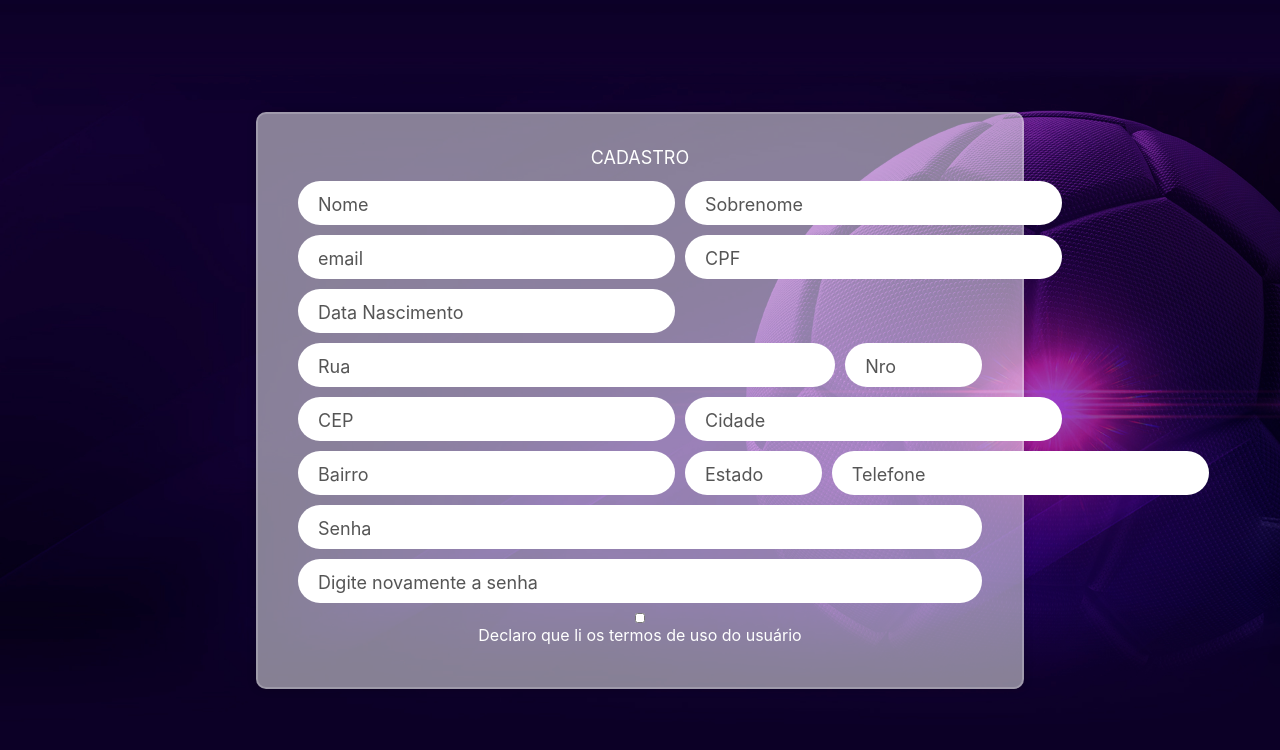
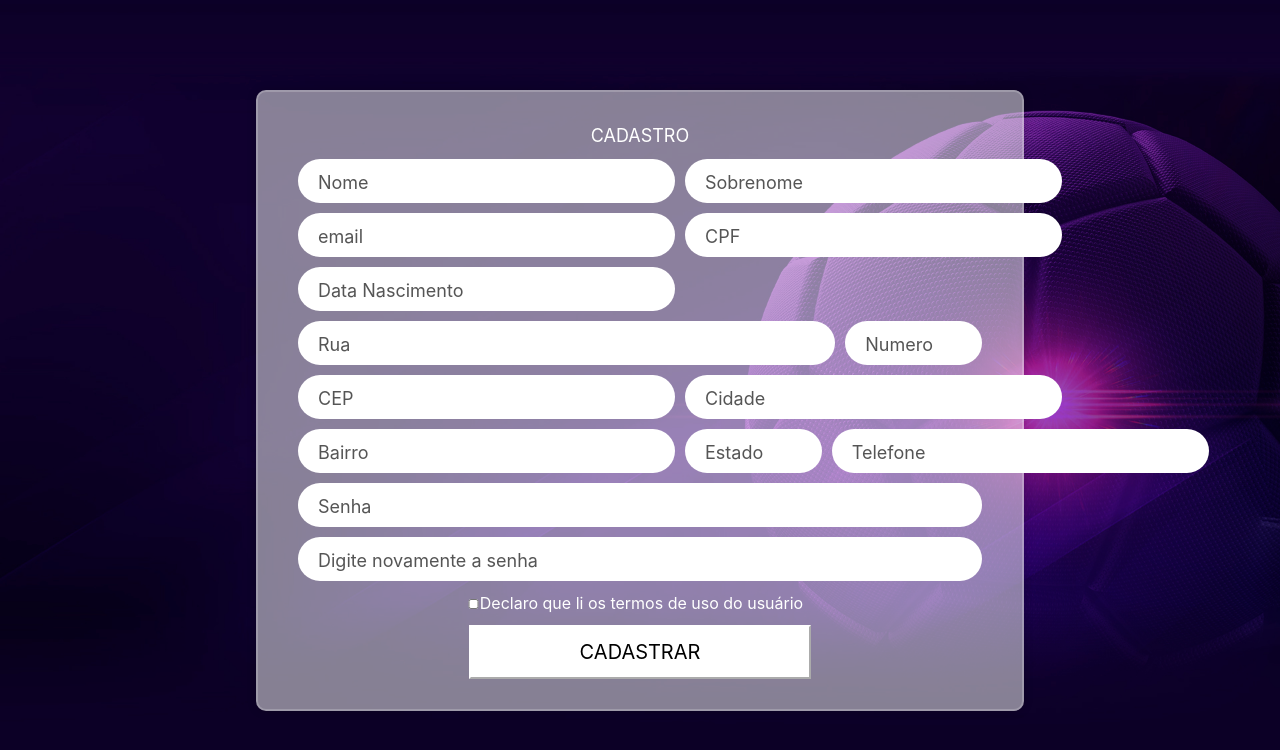
Before and after one commit to aligadigital/olheirodigital, a React (Create React App) app: page /player/register in a window 1280 px wide. Shown: the top 750 px of the page. Built offline with nearby package versions, Linux system fonts and the light colour scheme; the HTML template or start-up script is replaced by a standard one.

Commit message:
change form

```diff
--- a/package.json
+++ b/package.json
@@ -23,6 +23,8 @@
     "react-dom": "^18.3.1",
 
     "react-icons": "^5.2.1",
+
+    "react-input-mask": "^2.0.4",
 
     "react-router": "^6.23.0",
 
--- a/src/Components/LoginForm/LoginForm.css
+++ b/src/Components/LoginForm/LoginForm.css
@@ -160,6 +160,7 @@
     cursor: pointer;
 }
 
+
 /* Media query for screens smaller than 620px */
 @media (max-width: 620px) {
     .wrapper {
--- a/src/Components/Player/Register/Register.css
+++ b/src/Components/Player/Register/Register.css
@@ -55,15 +55,44 @@
     font-size: 20px;
     padding: 20px 40px 20px 20px;
   }
-  .input-box-register checkbox {
-    height: 10px;
-    border: 2px solid rgba(255, 255, 255, 0.2);
+  .check-box input{
+    height: fit-content;
+    width: 50px;
+    border: 2px solid rgba(255,255,255,.2) ;
     outline: none;
+    display: flex;
+    flex-direction: column;
+    justify-content: center;
+    align-items: center;
     border-radius: 40px;
-    font-size: 20px;
-    padding: 20px 40px 20px 20px;
+    font-size: 40px;
+
   }
+.input label{
+  justify-content: center;
+  align-items: center;
+  padding-right: 10%;
+}
 
+.input-button{
+   margin-top: 10px;
+  flex-direction: column;
+  justify-content: center;
+  align-items: center;
+
+}
+
+button {
+  width: 50%;
+  align-items: center;
+  outline: none;
+  font-size: 20px;
+  border-color: white;
+  padding: 10px 20px; /* Add padding for better appearance */
+  background-color: #ffffff; /* Optional: Set a background color */
+  cursor: pointer; /* Change cursor to pointer on hover */
+
+}
   .short-input {
     flex: 0 0 10%;
     width: 20%;
--- a/src/Components/Player/Register/Register.jsx
+++ b/src/Components/Player/Register/Register.jsx
@@ -2,6 +2,7 @@ import './Register.css';
 
 import React from 'react';
 import { useNavigate } from 'react-router-dom';
+import InputMask from 'react-input-mask';
 
 function PlayerRegister()  {
     const navigate = useNavigate();
@@ -18,85 +19,100 @@ function PlayerRegister()  {
         <form onSubmit={handleSubmit}>
           <div className="input-row">
             <div className="input-box-register">
-              <input type="text" name="nome" placeholder="nome" />
-              <label className="place">Nome</label>
+              <input type="text" id="name" name="nome" placeholder="nome" />
+              <label className="place" htmlFor='name'>Nome</label>
             </div>
             <div className="input-box-register">
-              <input type="text" name="sobrenome" placeholder="sobrenome" />
-              <label className="place">Sobrenome</label>
+              <input type="text" name="sobrenome" placeholder="sobrenome" id="sobrenome" />
+              <label className="place" htmlFor='sobrenome'>Sobrenome</label>
             </div>
           </div>
           <div className="input-row">
             <div className="input-box-register">
-              <input type="text" name="email" placeholder="email" />
-              <label className="place">email</label>
+              <input type="text" name="email" placeholder="email" id="email"/>
+              <label className="place" htmlFor='email'>email</label>
             </div>
             <div className="input-box-register">
-              <input type="text" name="CPF" placeholder="CPF" />
-              <label className="place">CPF</label>
+              <input type="text" id="cpf" name="CPF" placeholder="CPF" />
+              <label className="place" htmlFor='cpf'>CPF</label>
             </div>
 
           </div>
           <div className="input-row">
           <div className="input-box-register medium-input">
-              <input type="text" name="DtNasc" placeholder="Data Nascimento" />
-              <label className="place">Data Nascimento</label>
+
+             <InputMask
+                mask="99/99/9999"
+                placeholder="Data Nascimento"
+                name="DtNasc"
+                id='dtnasc'
+                maskChar={null}
+              >
+                {(inputProps) => <input {...inputProps} type="text" />}
+              </InputMask>
+              <label className="place" htmlFor='dtnasc'>Data Nascimento</label>
             </div>
             </div>
           <div className="input-row">
             <div className="input-box-register">
-              <input type="text" name="Rua" placeholder="Rua" />
-              <label className="place">Rua</label>
+              <input type="text" name="Rua" placeholder="Rua" id="rua" />
+              <label className="place" htmlFor='rua'>Rua</label>
             </div>
             <div className="input-box-register short-input">
-              <input type="text" name="NumeroRua" placeholder="Nro"  />
-              <label className="place">Nro</label>
+              <input type="text" name="NumeroRua" placeholder="Numero" id='nrcasa' />
+              <label className="place" htmlFor='nrcasa'>Numero</label>
             </div>
             </div>
           <div className="input-row">
           <div className="input-box-register medium-input">
-              <input type="text" name="CEP" placeholder="CEP" />
-              <label className="place">CEP</label>
+              <input type="text" name="CEP" placeholder="CEP" id="cep" />
+              <label className="place" htmlFor='cep'>CEP</label>
             </div>
             <div className="input-box-register">
-              <input type="text" name="Cidade" placeholder="Cidade" />
-              <label className="place">Cidade</label>
+              <input type="text" name="Cidade" placeholder="Cidade" id="cidade"/>
+              <label className="place" htmlFor='cidade'>Cidade</label>
             </div>
 
           </div>
           <div className="input-row">
           <div className="input-box-register">
-              <input type="text" name="Bairro" placeholder="Bairro" />
-              <label className="place">Bairro</label>
+              <input type="text" name="Bairro" placeholder="Bairro" id="bairro"/>
+              <label className="place" htmlFor='bairro'>Bairro</label>
             </div>
             <div className="input-box-register short-input">
-              <input type="text" name="Estado" placeholder="Estado" />
-              <label className="place">Estado</label>
+              <input type="text" name="Estado" placeholder="Estado" id="estado"/>
+              <label className="place" htmlFor='estado'>Estado</label>
             </div>
 
             <div className="input-box-register  medium-input">
-              <input type="text" name="Telefone" placeholder="Telefone" />
-              <label className="place">Telefone</label>
+              <input type="text" name="Telefone" placeholder="Telefone" id="telefone" />
+              <label className="place" htmlFor='telefone'>Telefone</label>
             </div>
           </div>
           <div className="input-row">
                <div className="input-box-register">
-              <input type="text" name="Senha" placeholder="Senha" />
-              <label className="place">Senha</label>
+              <input type="text" name="Senha" placeholder="Senha" id="senha" />
+              <label className="place" htmlFor='senha'>Senha</label>
             </div>
             </div>
           <div className="input-row">
             <div className="input-box-register">
-              <input type="text" name="Senha1" placeholder="Digite novamente a senha" />
-              <label className="place">Digite novamente a senha</label>
+              <input type="text" name="Senha1" placeholder="Digite novamente a senha" id="senha1"/>
+              <label className="place" htmlFor='senha1'>Digite novamente a senha</label>
             </div>
           </div>
-          <div className="input-row">
             <div className="input-box-register">
-              <input type="checkbox" name="Termo" placeholder="Termo" />
-              <label >Declaro que li os termos de uso do usuário</label>
-            </div>
+            <label >
+              <input type="checkbox" name="Termo" placeholder="Termo"/>
+              Declaro que li os termos de uso do usuário
+            </label>
           </div>
+          <div className="input-box-register">
+          <div className="input-button">
+          <button type='submit'>CADASTRAR</button>
+          </div>
+      </div>
+
         </form>
       </div>
     </div>
```
Also changed, not shown: 1 other file (tests, documents, lock files or other folders).
